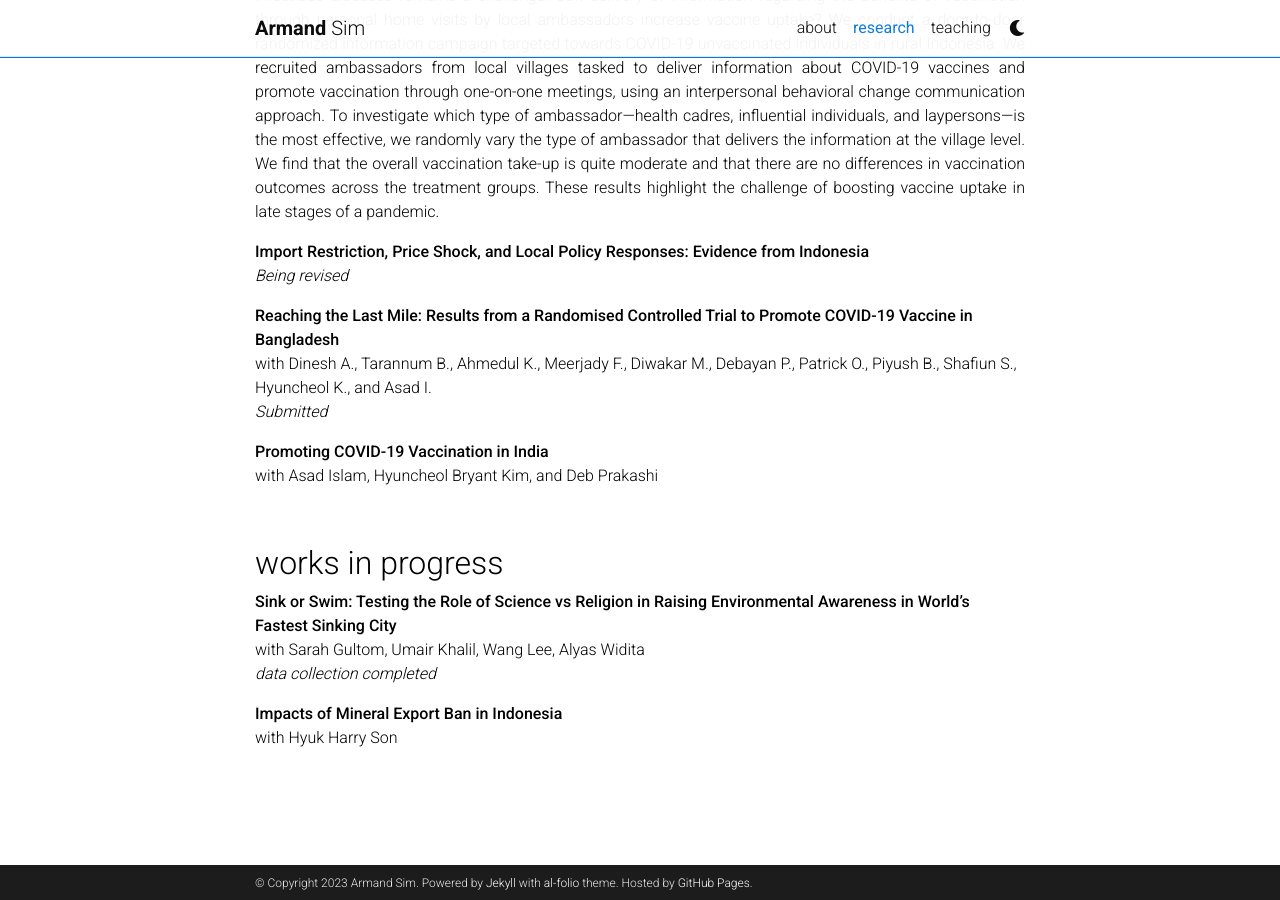
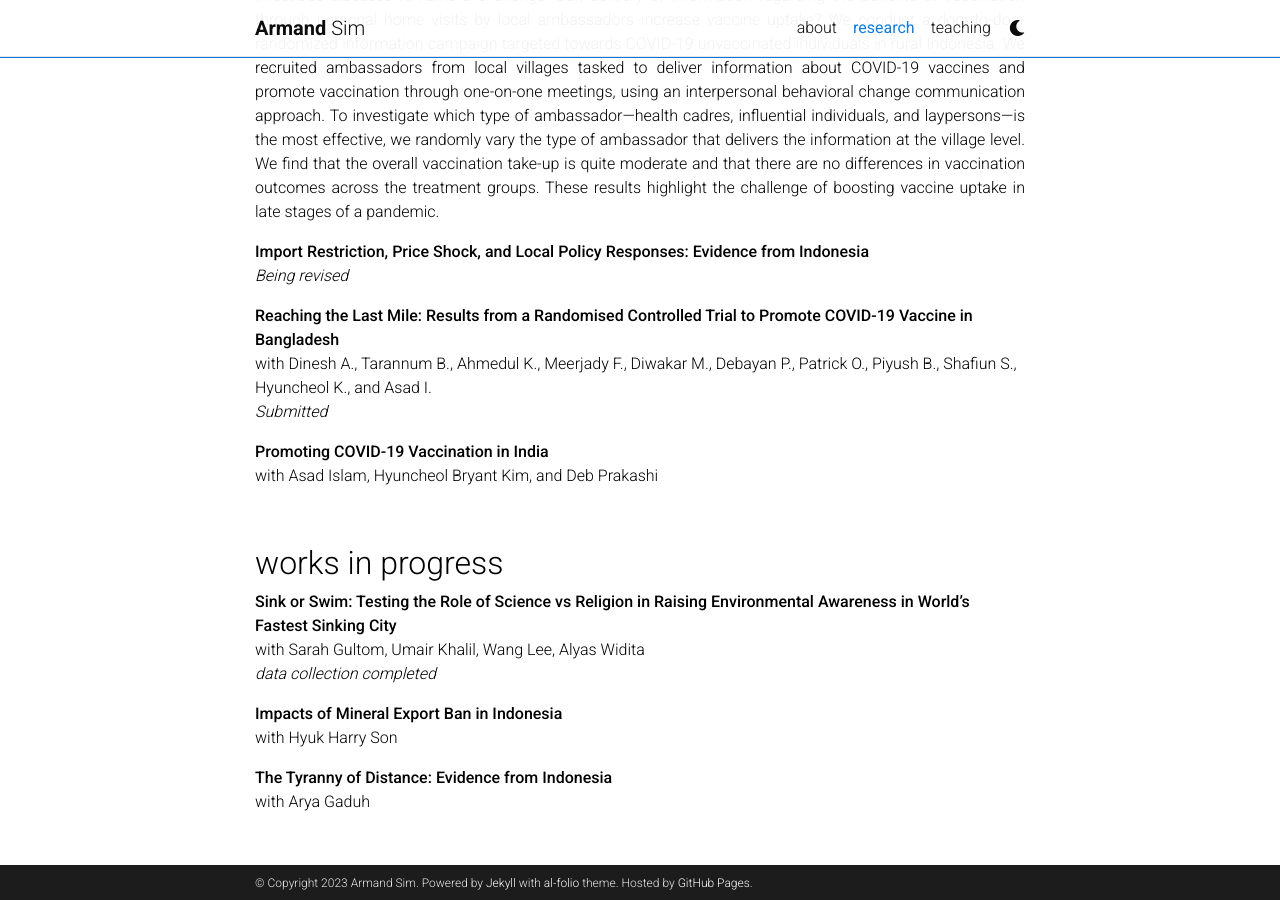
Before and after one commit to armandsim/armandsim.github.io, a Jekyll site: the page built from _pages/research.md, in a window 1280 px wide and 900 px high, scrolled down 1014 px. Built offline with Jekyll 4.4.1, drawn with Linux system fonts in a browser that asks for light colours; comment, search, counter and statistics services are not loaded; a style sheet for code colours, icons or effects is not loaded.

Commit message:
Update research.md

```diff
--- a/_pages/research.md
+++ b/_pages/research.md
@@ -55,3 +55,6 @@ with Sarah Gultom, Umair Khalil, Wang Lee, Alyas Widita <br>
 
 **Impacts of Mineral Export Ban in Indonesia** <br>
 with Hyuk Harry Son <br>
+
+**The Tyranny of Distance: Evidence from Indonesia** <br>
+with Arya Gaduh <br>
```
